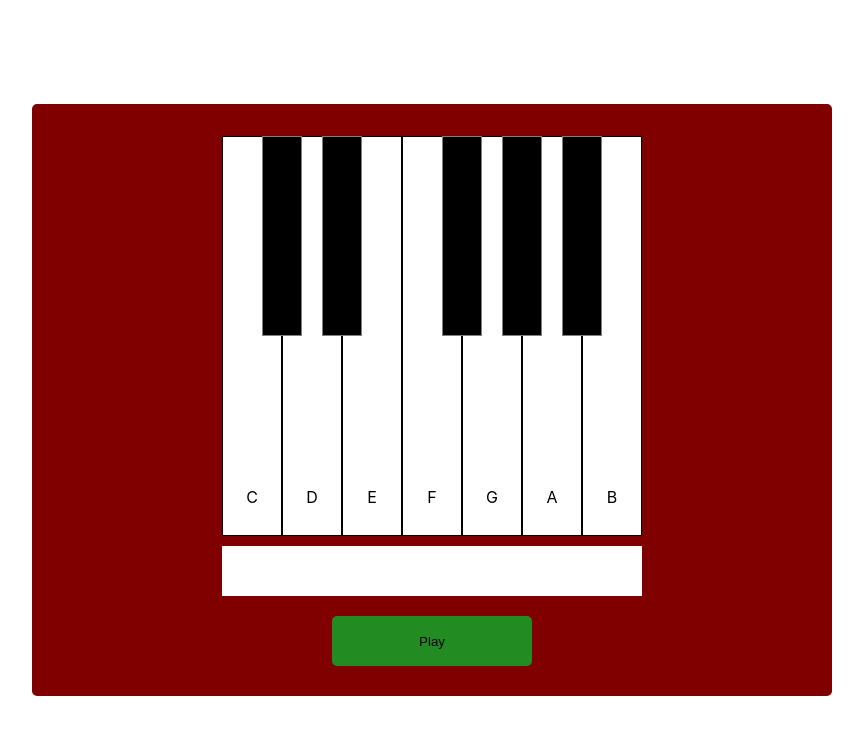
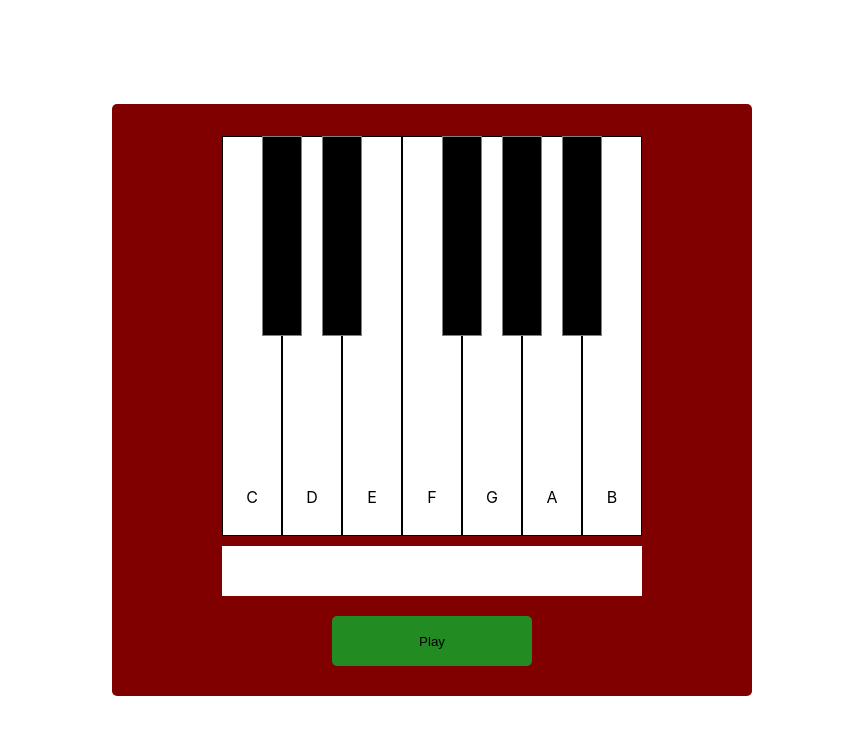
Before and after one commit to jotasenator/piano1-nextjs, a Next.js app: page / in a window 1280 px wide. Shown: the top 734 px of the page, without its empty margins (208-1071 px from the left). Built offline with nearby package versions, Linux system fonts and the light colour scheme.

Commit message:
Update Piano.module.css

```diff
--- a/styles/Piano.module.css
+++ b/styles/Piano.module.css
@@ -14,7 +14,7 @@
   display: flex;
   flex-direction: column;
   justify-content: center;
-  width: 100vh;
+  width: 80vh;
   border-radius: 5px;
 }
 .piano {
```
